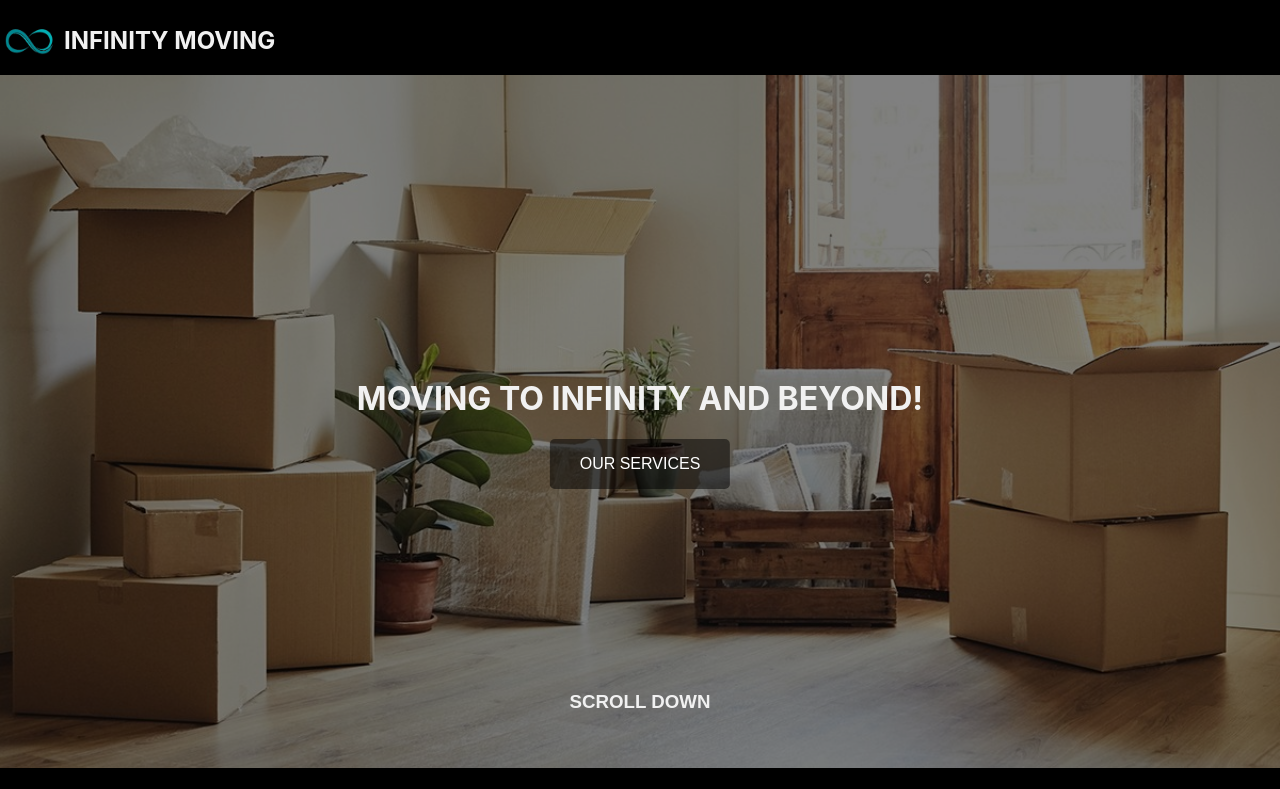
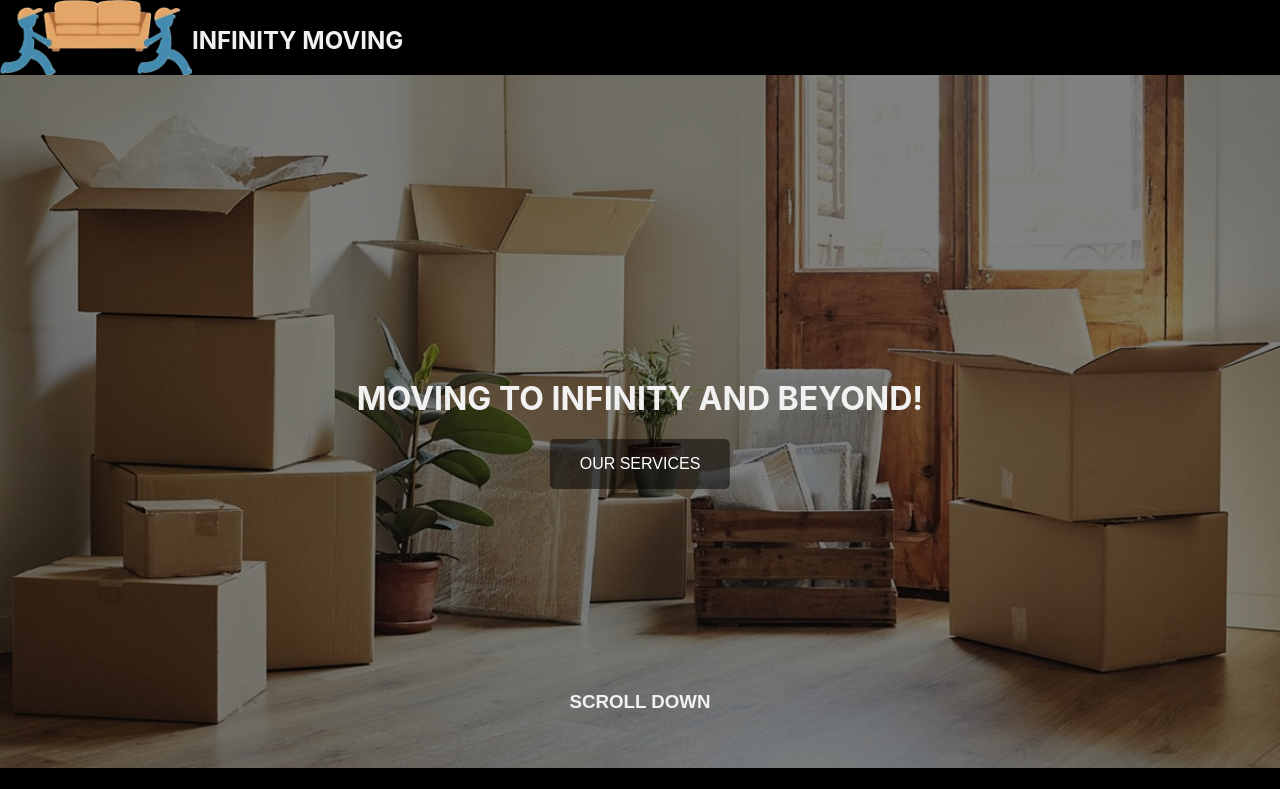
Before and after one commit to Follyboy/INFINITY_MOVING, a plain HTML site: page index.html in a window 1280 px wide. Shown: the top 789 px of the page. Drawn offline with Linux system fonts and the light colour scheme.

Commit message:
Added new logo

```diff
--- a/css/main.css
+++ b/css/main.css
@@ -17,7 +17,7 @@ body {
 }
 
 .header img {
-    width: 5%;
+    width: 15%;
 }
 
 
--- a/index.html
+++ b/index.html
@@ -3,14 +3,14 @@
 <head>
     <meta charset="UTF-8">
     <meta name="viewport" content="width=device-width, initial-scale=1.0">
-    <link rel="icon" href="assets/infinity_logo.png" type="image/icon type">
+    <link rel="icon" href="assets/logo.png" type="image/icon type">
     <link rel="stylesheet" href="css/main.css">
     <title>INFINITY MOVING</title>
 </head>
 <body>
 <div class="container">
     <div class="header" id="myHeader">
-        <img src="assets/infinity_logo.png" alt="INFINITY_LOGO"/>
+        <img src="assets/logo.png" alt="INFINITY_LOGO"/>
         <h2 class="header-h2">INFINITY MOVING</h2>
     </div>
     <div class="container-in">
```
Also changed, not shown: assets/logo.png (added).
